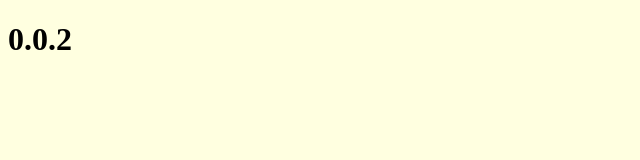
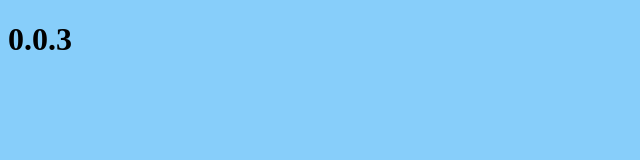
Before and after one commit to drc-tutorial/www.tutorial.com, a plain HTML site: page version/index.html in a window 1280 px wide. Shown: the whole page, without its empty margins (0-640 px from the left). Drawn offline with Linux system fonts and the light colour scheme.

Commit message:
version 0.0.3

```diff
--- a/version/css/style.css
+++ b/version/css/style.css
@@ -1,3 +1,3 @@
 body {
-	background-color: lightyellow;
+	background-color: lightskyblue;
 }
--- a/version/index.html
+++ b/version/index.html
@@ -5,6 +5,6 @@
 	<link rel="stylesheet" type="text/css" href="css/style.css">
 </head>
 <body>
-	<h1>0.0.2</h1>
+	<h1>0.0.3</h1>
 </body>
 </html>
```
